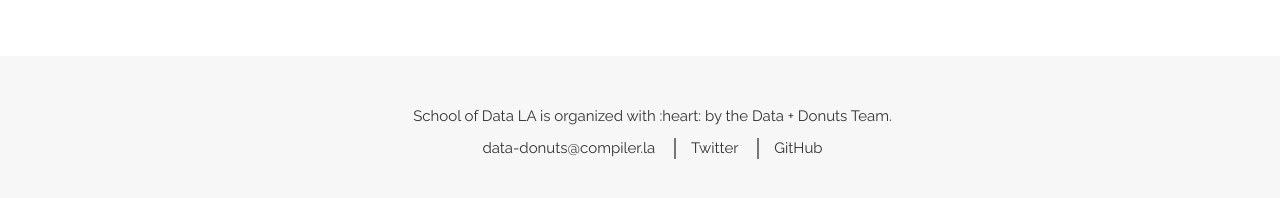
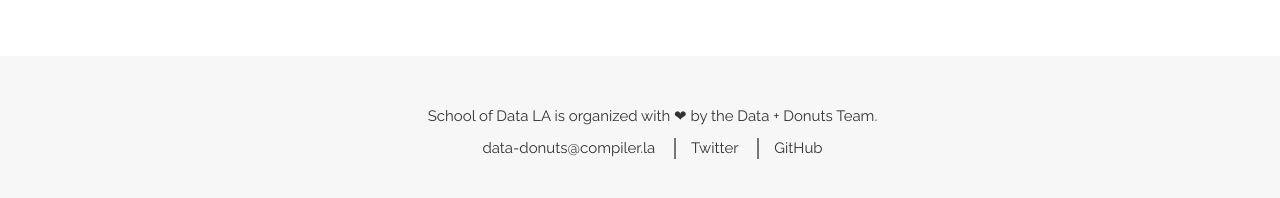
Before and after one commit to compilerla/school-of-data, a Jekyll site: the page built from index.html, in a window 1280 px wide and 900 px high, scrolled down 4351 px. Shown: the part 685-883 px from the top of the window. Built offline with Jekyll 4.4.1, drawn with Linux system fonts in a browser that asks for light colours; some web fonts are replaced; part of the change alters nothing that is shown.

Commit message:
cleanup footer text

```diff
--- a/_includes/footer.html
+++ b/_includes/footer.html
@@ -3,19 +3,16 @@
             <div class="row">
                 <div class="col-md-12">
                     <ul>
-                        <li>{{ site.title }} is organized with :heart: by the Data + Donuts Team.</li>
+                        <li>{{ site.title }} is organized with ❤ by the <a href="httsp://datadonuts.la">Data + Donuts</a> Team.</li>
                     </ul>
                 </div>
 
                 <div class="col-md-12">
                     <ul>
                         <li><a href="mailto:{{ site.email }}">{{ site.email }}</a></li>
-                        <!-- <li>{{ site.address }}</li> -->
-                        <!-- <li><a href="{{ site.docs }}">Docs</a></li> -->
                         <li><a href="https://twitter.com/{{ site.twitter}}">Twitter</a></li>
                         <li><a href="https://github.com/{{ site.github }}">GitHub</a></li>
-<!--                         <li><a href="https://www.linkedin.com/{{ site.linkedin }}">Linkedin</a></li>
- -->                    </ul>
+                    </ul>
                 </div>
             </div>
         </div>
```
